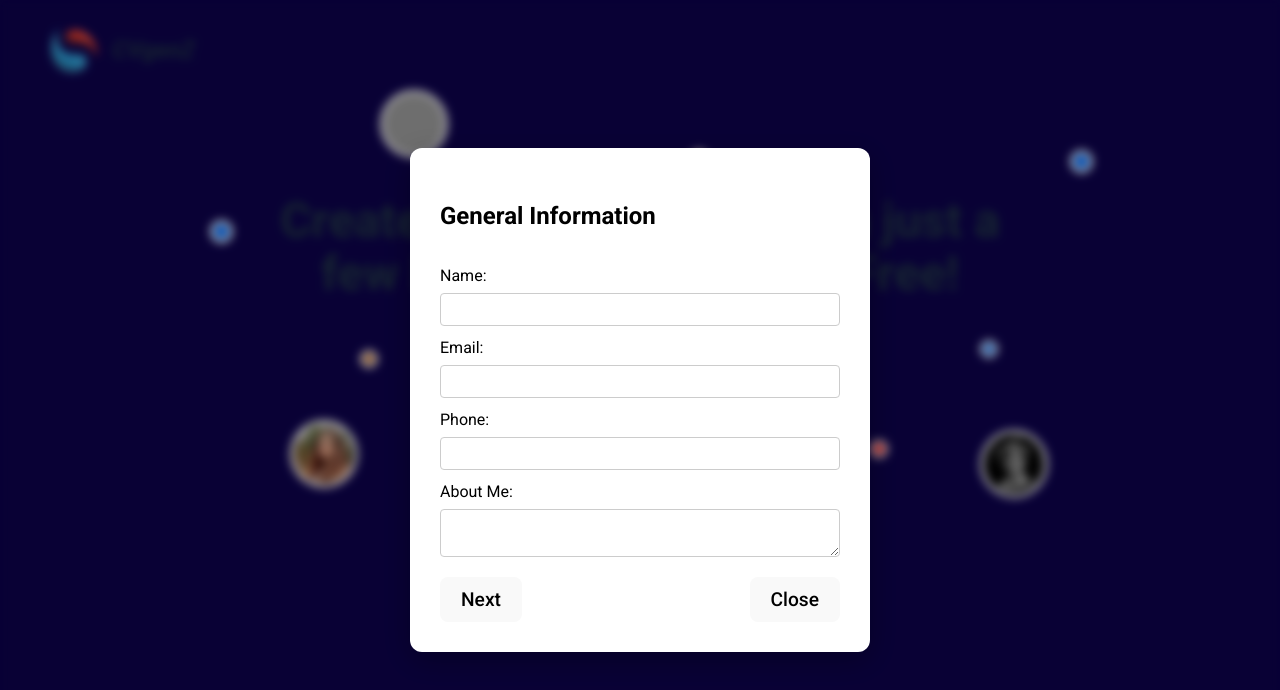
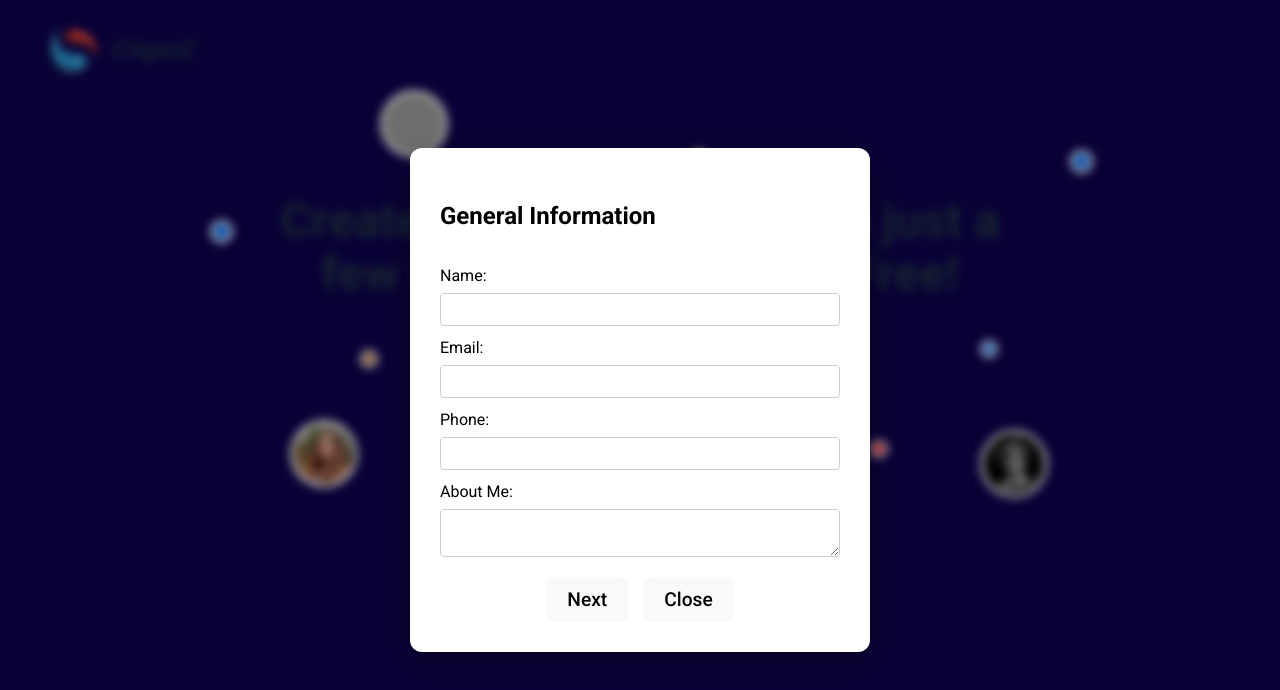
Before and after one commit to NebiyuCS50/CV-Application, a React (Vite) app: page / in a window 1280 px wide. Both pictures are taken after a click on the button "Create CV Now". Shown: the top 690 px of the page. Built offline with nearby package versions, Linux system fonts and the light colour scheme; grey boxes are pictures that could not be loaded.

Commit message:
style: style form page

```diff
--- a/src/FormPage.css
+++ b/src/FormPage.css
@@ -1,5 +1,20 @@
 .form-buttons {
   display: flex;
-  justify-content: space-between;
+  align-items: center;
+  justify-content: center;
+  gap: 15px;
   margin-top: 20px;
 }
+.formBtn {
+  background-color: #534caf;
+  color: white;
+  border: none;
+  padding: 10px 20px;
+
+  border-radius: 5px;
+  cursor: pointer;
+  text-align: center;
+}
+.formBtn:hover {
+  background-color: #3b2f7b;
+}
```
